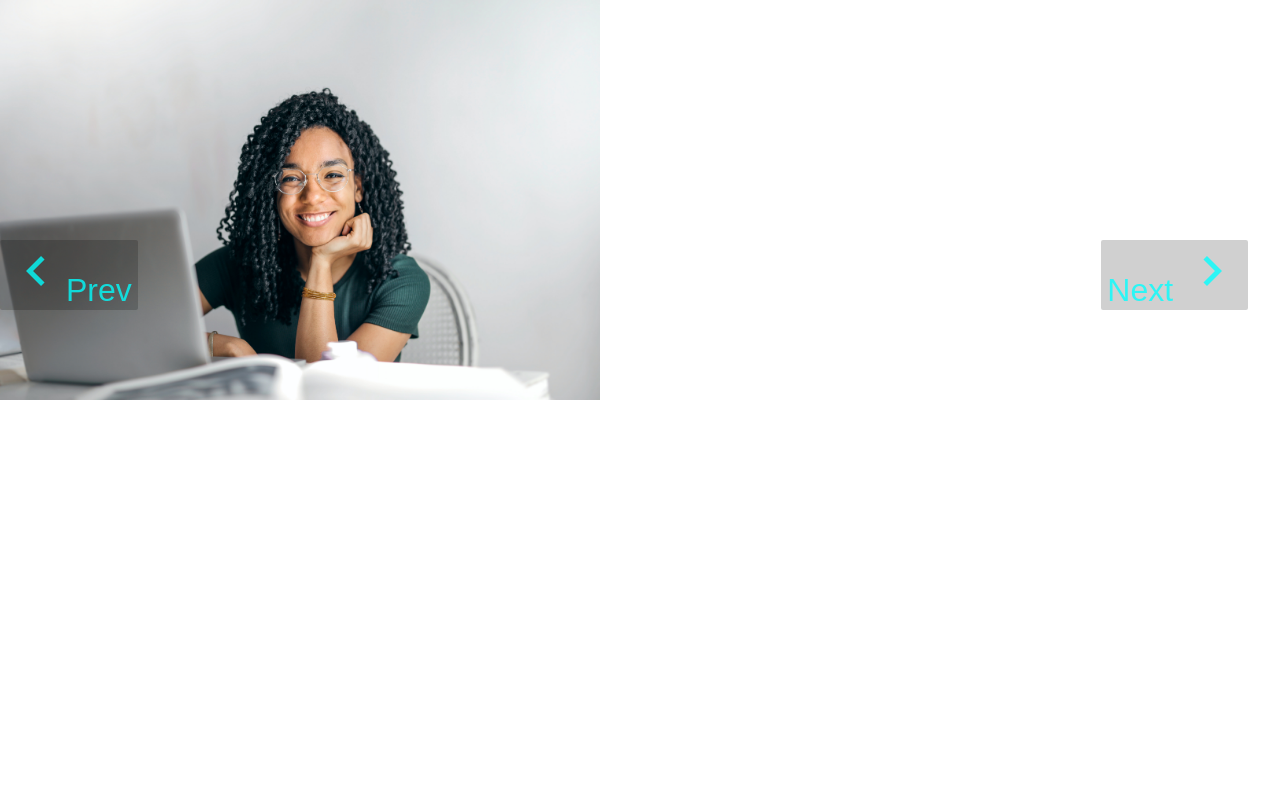
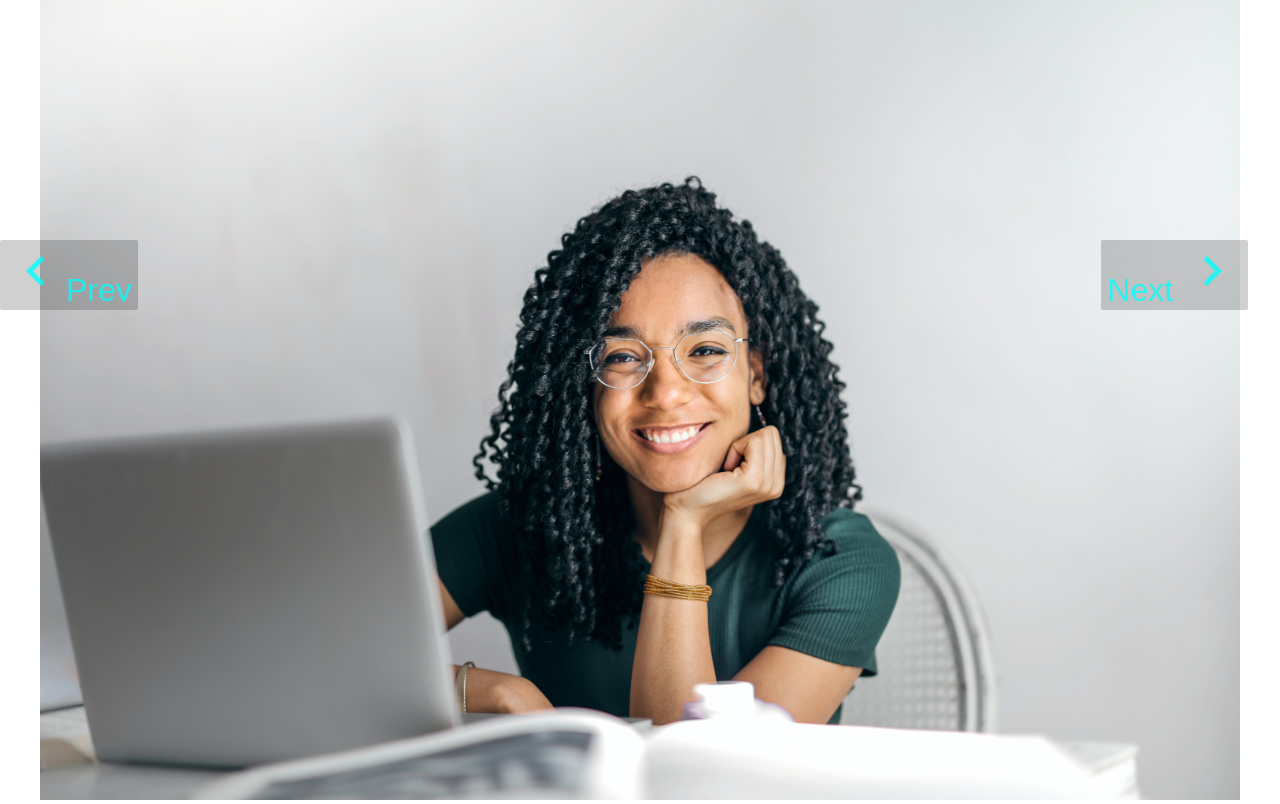
Before and after one commit to iBabs/image-slider, a plain HTML site: page index.html in a window 1280 px wide. Drawn offline with Linux system fonts and the light colour scheme.

Commit message:
adjusted images

```diff
--- a/style.css
+++ b/style.css
@@ -8,11 +8,13 @@ body{
     justify-content: center;
     padding: 5rem;
     height: 100vh;
+    width: max-content;
 }
 
 img{
-    height: 400px;
-    object-fit: cover;
+    height: 100%;
+    width:100%;
+    object-fit: contain;
     object-position: center;
 }
 .carrusel{
```
